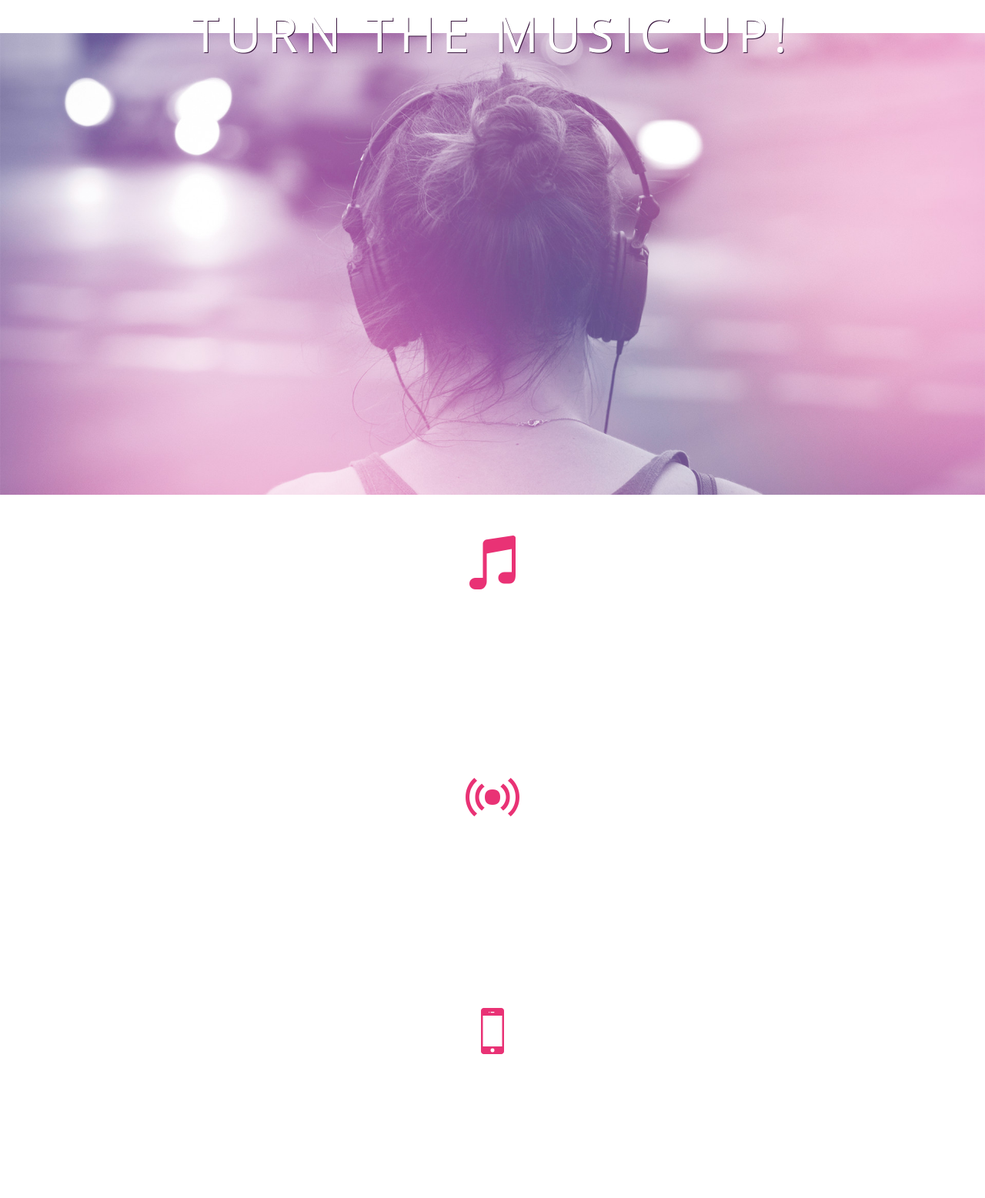
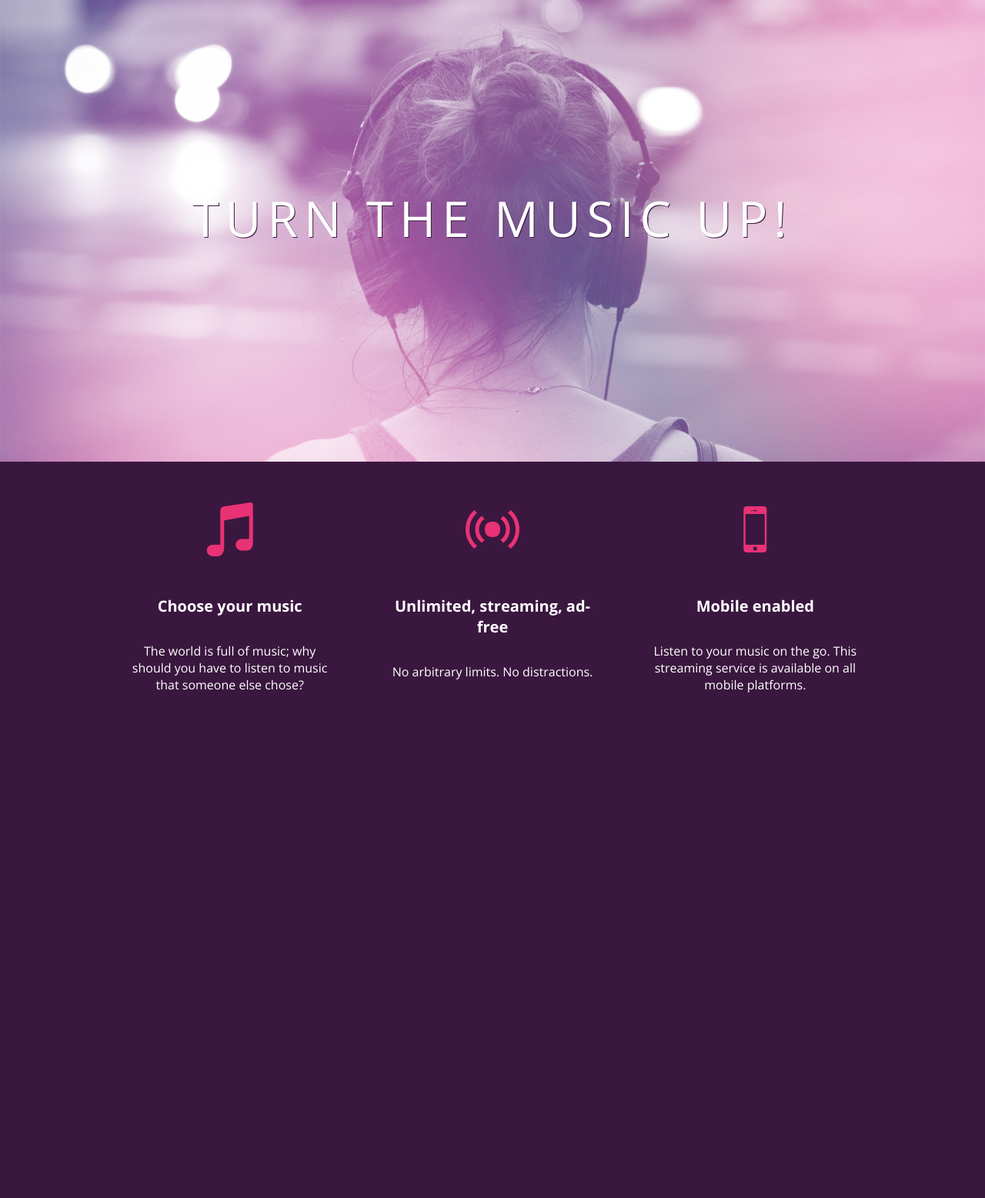
Before and after one commit to chienb/bloc-jams, a PHP site: page / in a window 1280 px wide. Shown: the part 96-1653 px from the top of the page at 77% size. After the commit the page ends 996 px from the top, so only its background shows below. Run offline with PHP 8.4, Linux system fonts and the light colour scheme.

Commit message:
Complete assignment 8 FINAL

```diff
--- a/index.html
+++ b/index.html
@@ -17,7 +17,7 @@
          <section class="hero-content"> <!-- hero content -->
              <h1 class="hero-title">Turn the music up!</h1>
          </section>
-         <section class="selling-points container"> <!-- selling points -->
+         <section class="selling-points container clearfix"> <!-- selling points -->
              <div class="point column third">
                  <span class="ion-music-note"></span>
                  <h5 class="point-title">Choose your music</h5>
--- a/styles/main.css
+++ b/styles/main.css
@@ -14,6 +14,11 @@ body {
      min-height: 100%; /* says the height of the body must be, at minimum, 100% of the window */
 }
 
+body.landing {
+    background-color: rgb(58,23,63); /* sets the background color to an RGB value (see below) */
+}
+
+
 .navbar {
      padding: 0.5rem;
      background-color: rgb(101,18,95);
@@ -27,6 +32,60 @@ body {
 .container {
     margin: 0 auto;
     max-width: 64rem;
+}
+
+.hero-content {
+    position: relative; /* positioning will be explained in a resource */
+    min-height: 600px; /* hero content element must be _at least_ 600 pixels */
+    background-image: url(../assets/images/bloc_jams_bg.jpg);
+    background-repeat: no-repeat;
+    background-position: center center;
+    background-size: cover;
+}
+
+
+.hero-content .hero-title {
+    position: absolute;             /* positioning will be explained in a resource */
+    top: 40%;                       /* positioning will be explained in a resource */
+    -webkit-transform: translateY(-50%);
+    -moz-transform: translateY(-50%);
+    -ms-transform: translateY(-50%);
+    transform: translateY(-50%);
+    width: 100%;                    /* makes sure the title inhabits the full width of its container */
+    text-align: center;             /* aligns text in the horizontal center of the element */
+    font-size: 4rem;                /* specifies the size of the font in root em units */
+    font-weight: 300;               /* makes the font thinner or lighter weight */
+    text-transform: uppercase;      /* transforms the text to be all uppercase lettering */
+    letter-spacing: 0.5rem;         /* puts 0.5 root ems worth of space between each letter */
+    text-shadow: 1px 1px 0px rgb(58,23,63); /* creates a shadow underneath the text for readability over the image */
+}
+
+.selling-points {
+    position: relative;
+    display: table;
+    width: 100%;
+    -webkit-box-sizing: border-box;
+    -moz-box-sizing: border-box;
+    box-sizing: border-box; /* we'll explain this in a resource */
+}
+
+.point {
+    display: table-cell;
+    position: relative;
+    width: 33.3%;
+    padding: 2rem;
+    text-align: center;
+}
+
+.point .point-title {
+    font-size: 1.25rem;
+}
+
+.ion-music-note,
+.ion-radio-waves,
+.ion-iphone {
+    color: rgb(233,50,117);
+    font-size: 5rem;
 }
 
  /* Medium and small screens (640px) */
```
Also changed, not shown: styles/landing.css (line endings or trailing spaces).
